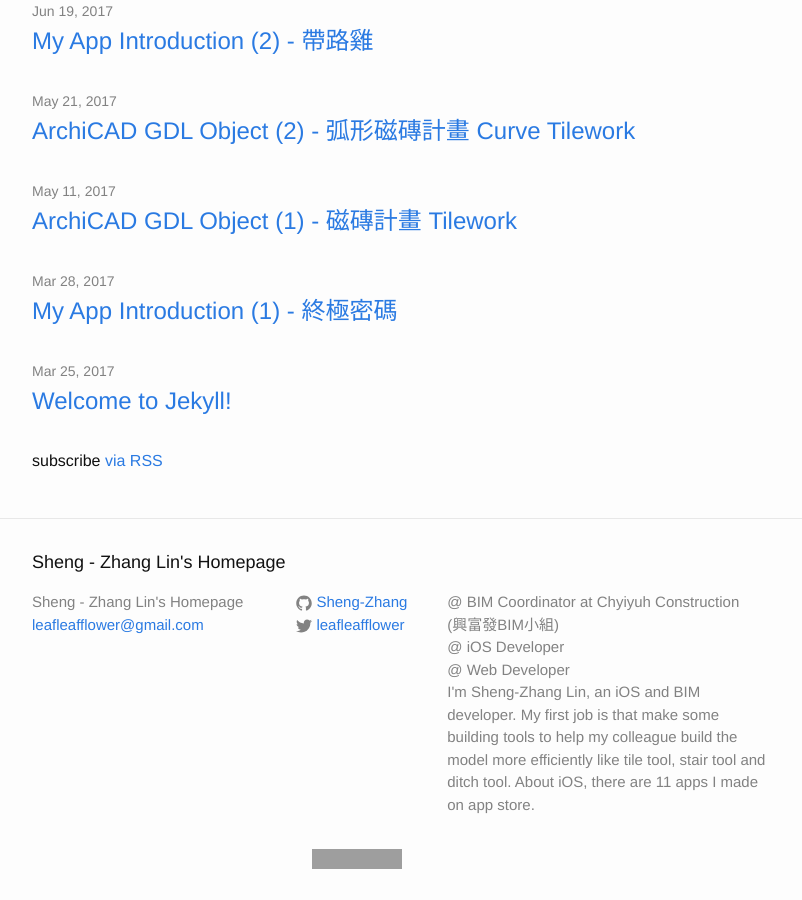
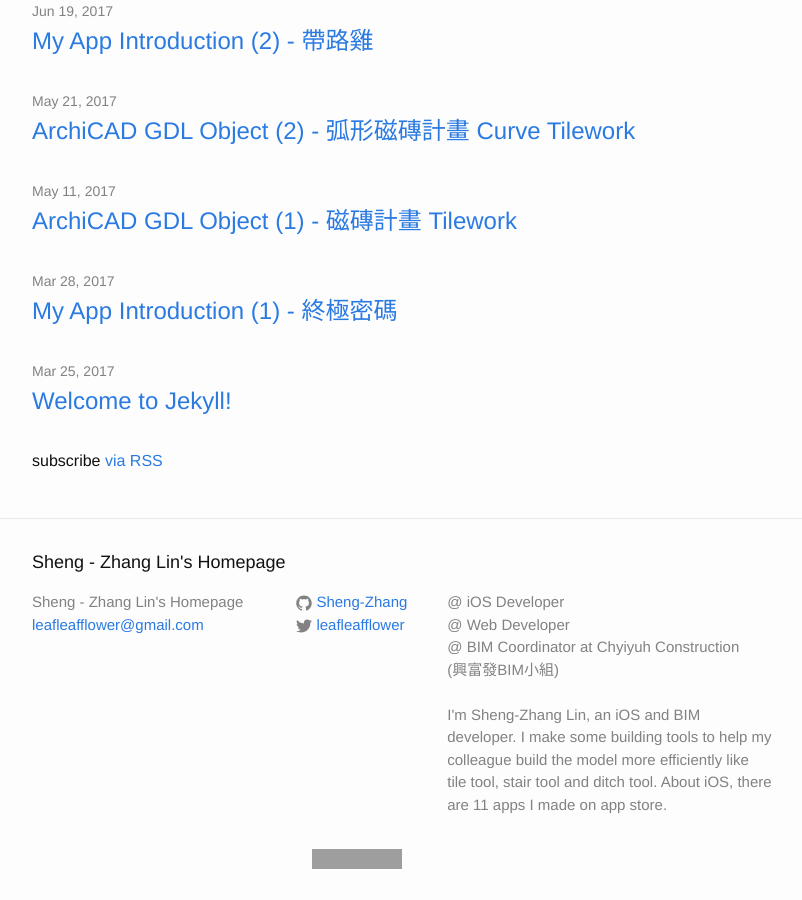
Before and after one commit to Sheng-Zhang/Sheng-Zhang.github.io, a Jekyll site: the page built from index.html, in a window 1280 px wide and 900 px high, scrolled down 1148 px. Shown: the whole window, without its empty margins (238-1040 px from the left). Built offline with Jekyll 4.4.1, drawn with Linux system fonts in a browser that asks for light colours; grey boxes are pictures that could not be loaded.

Commit message:
align paragraph

```diff
--- a/_config.yml
+++ b/_config.yml
@@ -9,16 +9,15 @@
 title: Sheng - Zhang Lin's Homepage
 email: leafleafflower@gmail.com
 description: > # this means to ignore newlines until "baseurl:"
-
+  @ iOS Developer</br>
+  @ Web Developer</br>
   @ BIM Coordinator at Chyiyuh Construction</br>
     (興富發BIM小組)</br>
-  @ iOS Developer</br>
-  @ Web Developer</br>
-
-  I'm Sheng-Zhang Lin, an iOS and BIM developer. My first job is that make
-  some building tools to help my colleague build the model more efficiently
-  like tile tool, stair tool and ditch tool. About iOS, there are 11 apps I
-  made on app store.
+  </br>
+  I'm Sheng-Zhang Lin, an iOS and BIM developer. I make
+  some building tools to help my colleague build the model
+  more efficiently like tile tool, stair tool and ditch tool.
+  About iOS, there are 11 apps I made on app store.
 baseurl: "" # the subpath of your site, e.g. /blog
 url: "https://sheng-zhang.github.io" # the base hostname & protocol for your site
 twitter_username: leafleafflower
```
